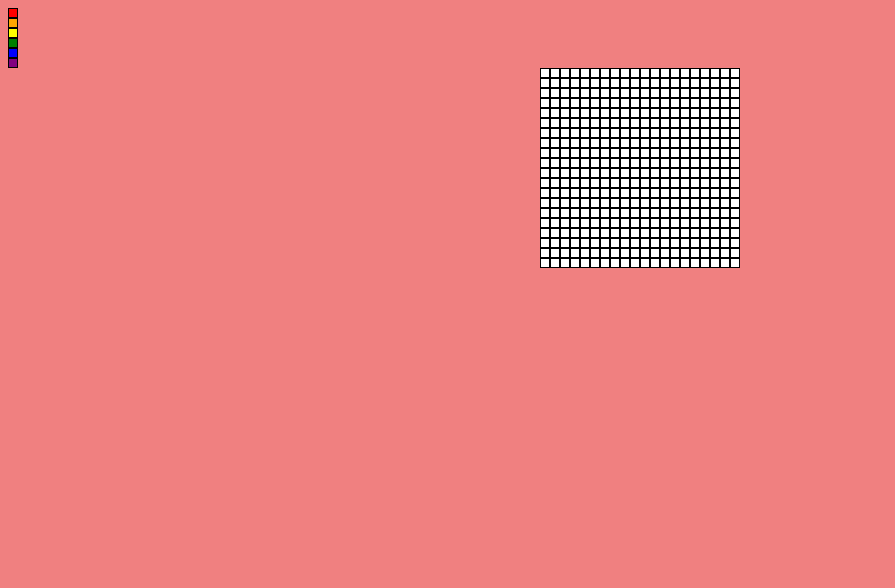
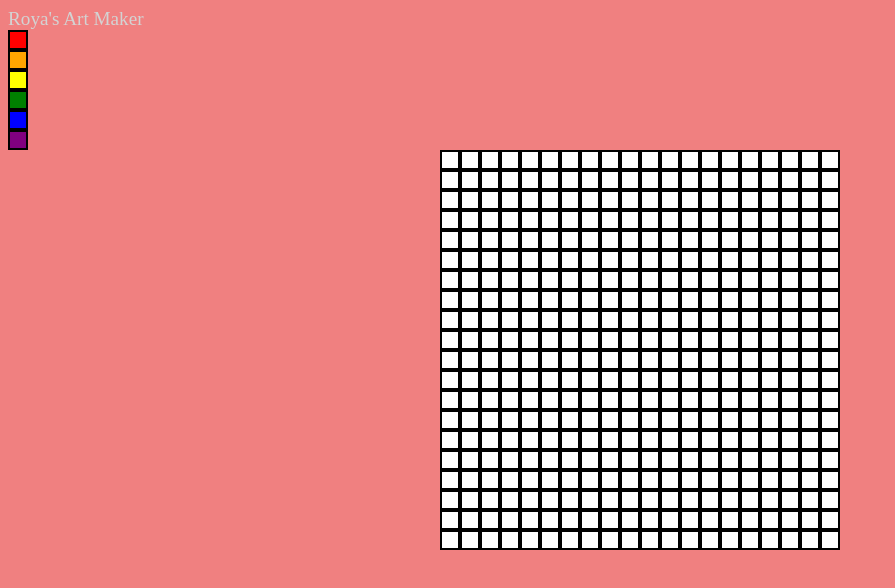
Before and after one commit to rpourmand/pixelproject, a plain HTML site: page index.html in a window 1280 px wide. Shown: the whole page, without its empty margins (0-895 px from the left). Drawn offline with Linux system fonts and the light colour scheme.

Commit message:
final edits

```diff
--- a/artMaker.js
+++ b/artMaker.js
@@ -1,7 +1,8 @@
 window.onload = function() {
-    let container = document.createElement('div');
-    container.style.height = '200px';
-    container.style.width = '200px';
+  let activeColor = 'white';
+  let container = document.createElement('div');
+    container.style.height = '400px';
+    container.style.width = '400px';
     container.style.backgroundColor = 'white';
     container.style.margin = 'auto';
     container.style.display = 'grid';
@@ -10,19 +11,25 @@ window.onload = function() {
     let colorChoices = ['red', 'orange', 'yellow', 'green', 'blue', 'purple'];
     for(let color of colorChoices) {
         let box = document.createElement('div');
-        box.style.border = '1px solid black';
-        box.style.width = '8px';
-        box.style.height = '8px';
+        box.style.border = '2px solid black';
+        box.style.width = '16px';
+        box.style.height = '16px';
         box.style.backgroundColor = color;
+        box.addEventListener('click', function(event) {
+          activeColor = box.style.backgroundColor;
+        });
         this.document.body.appendChild(box);
     }
 
 
     for(let i = 0; i < 400; i++) {
       let box = document.createElement('span');
-      box.style.border = '1px solid black';
-      box.style.width = '8px';
-      box.style.height = '8px';
+      box.style.border = '2px solid black';
+      box.style.width = '16px';
+      box.style.height = '16px';
+      box.addEventListener('click', function(event) {
+        box.style.backgroundColor = activeColor;
+      });
       container.appendChild(box);
     }
 
--- a/index.css
+++ b/index.css
@@ -8,3 +8,11 @@
 body {
     background-color: lightcoral;
 }
+
+
+.p {
+    font-size: larger;
+    color: lightgrey;
+    margin: auto;
+    font-weight: 200;
+}
--- a/index.html
+++ b/index.html
@@ -8,7 +8,7 @@
     <script src="artMaker.js"></script>
 </head>
 <body>
-
+<p class="p">Roya's Art Maker</p>
 
 </body>
 </html>
```
